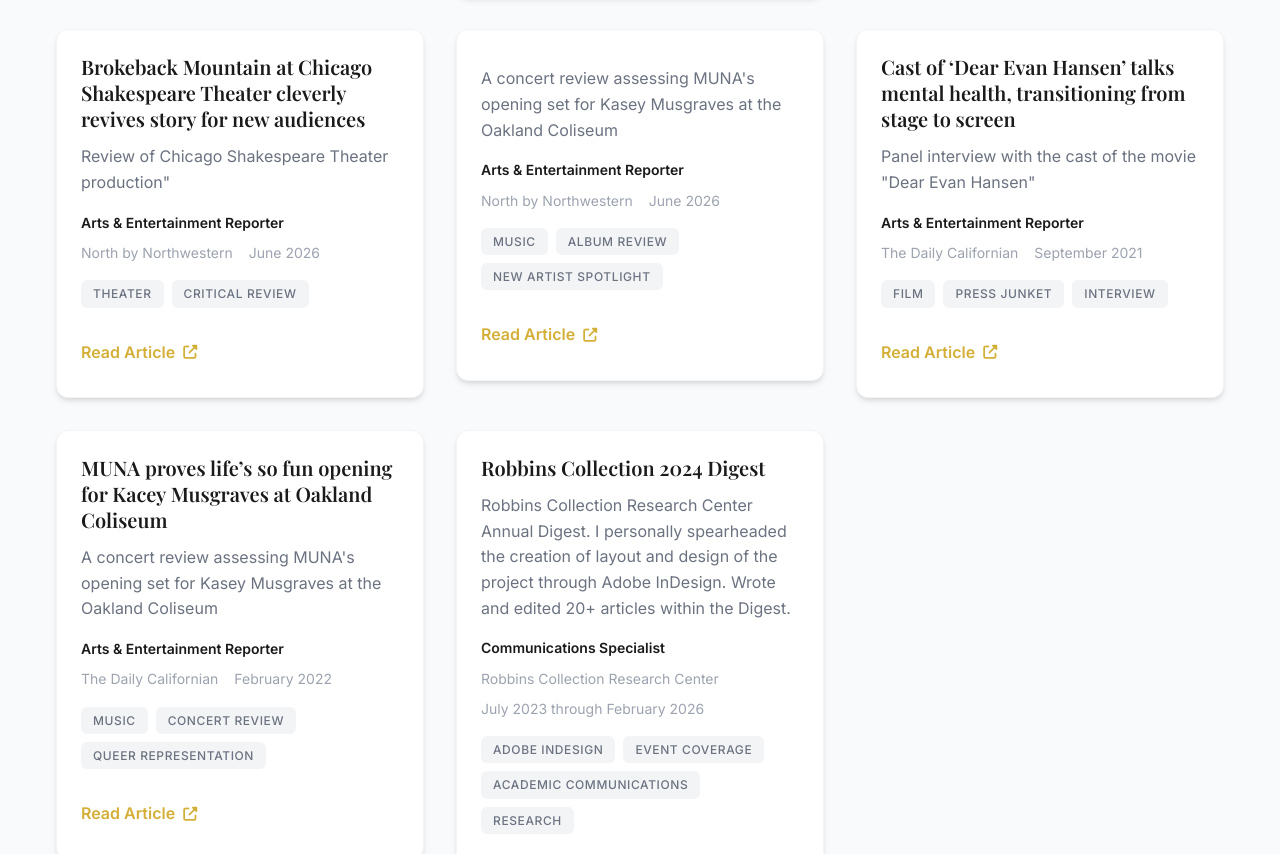
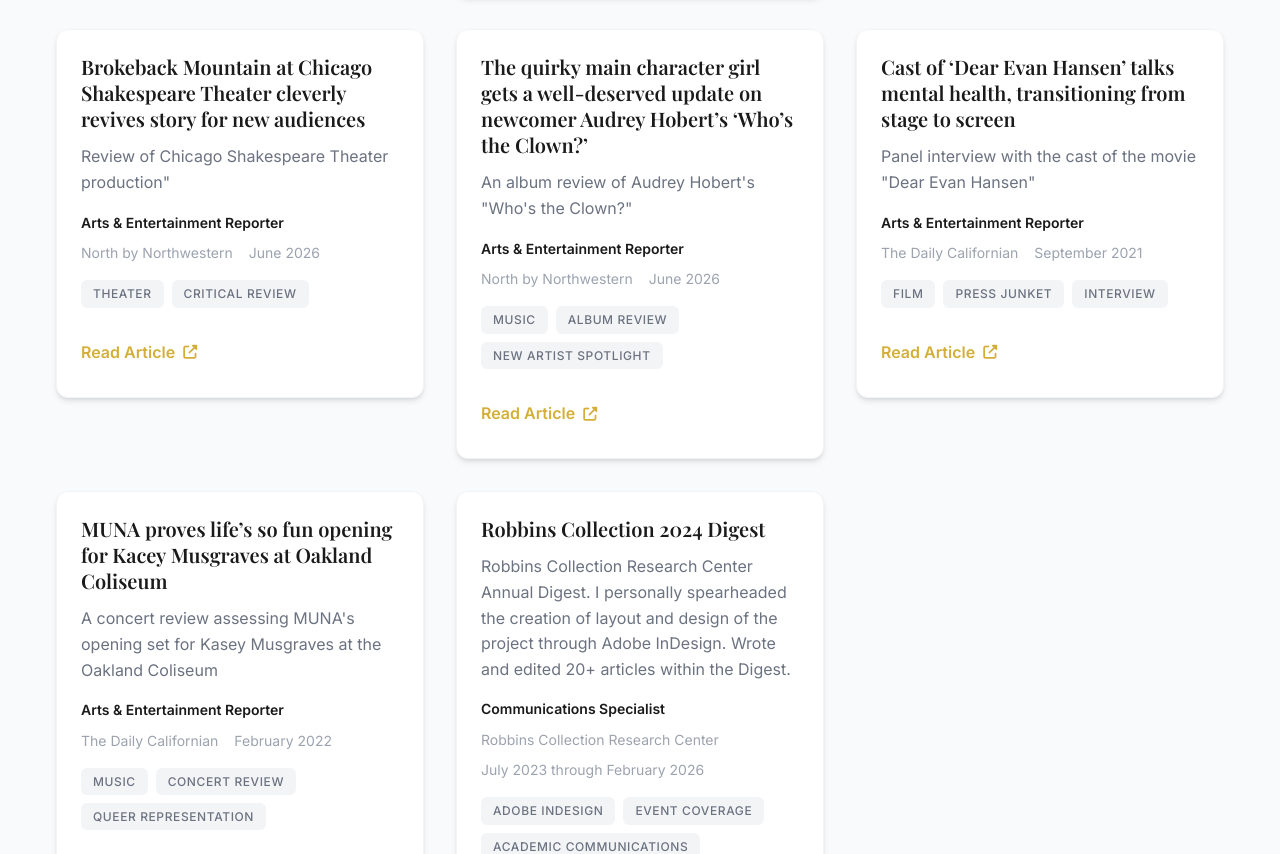
Before and after one commit to caitlinkeller/portfolio, a plain HTML site: page index.html in a window 1280 px wide. Shown: the part 1493-2347 px from the top of the page. Drawn offline with nearby package versions, Linux system fonts and the light colour scheme.

Commit message:
Update index.html
added work title

```diff
--- a/index.html
+++ b/index.html
@@ -185,8 +185,8 @@
                   </article>
 
           <article class="work-card">
-                      <h3 class="work-headline"></h3>
-                      <p class="work-deck">A concert review assessing MUNA's opening set for Kasey Musgraves at the Oakland Coliseum</p>
+                      <h3 class="work-headline">The quirky main character girl gets a well-deserved update on newcomer Audrey Hobert’s ‘Who’s the Clown?’</h3>
+                      <p class="work-deck">An album review of Audrey Hobert's "Who's the Clown?" </p>
                       <div class="work-meta">
                           <span class="work-role">Arts & Entertainment Reporter</span>
                           <span class="work-outlet">North by Northwestern</span>
```
